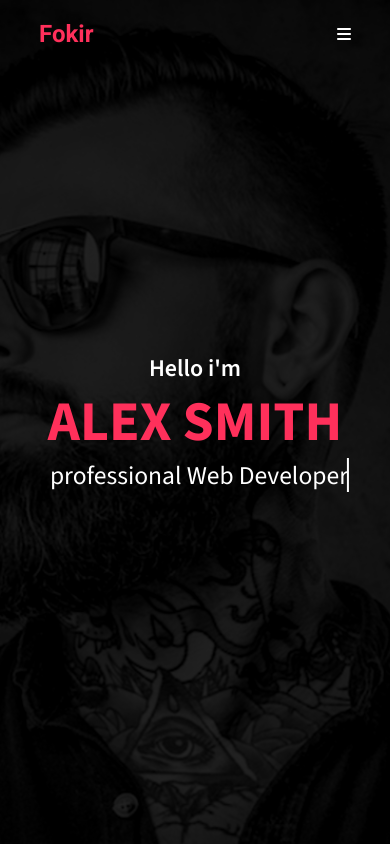
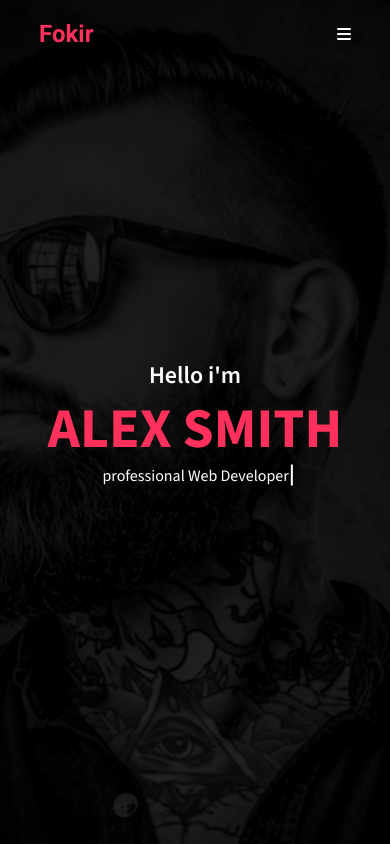
Before and after one commit to omarsabry11/Fokir, a plain HTML site: page index.html in a window 390 px wide. Shown: the top 844 px of the page. Drawn offline with nearby package versions, Linux system fonts and the light colour scheme.

Commit message:
Update main.css

```diff
--- a/css/main.css
+++ b/css/main.css
@@ -169,6 +169,10 @@ a
     .home .text h1
     {
         font-size: 3.5rem;
+    }
+      .home .text h3
+    {
+        font-size: 1rem;
     }
 
     .home nav ul
```
